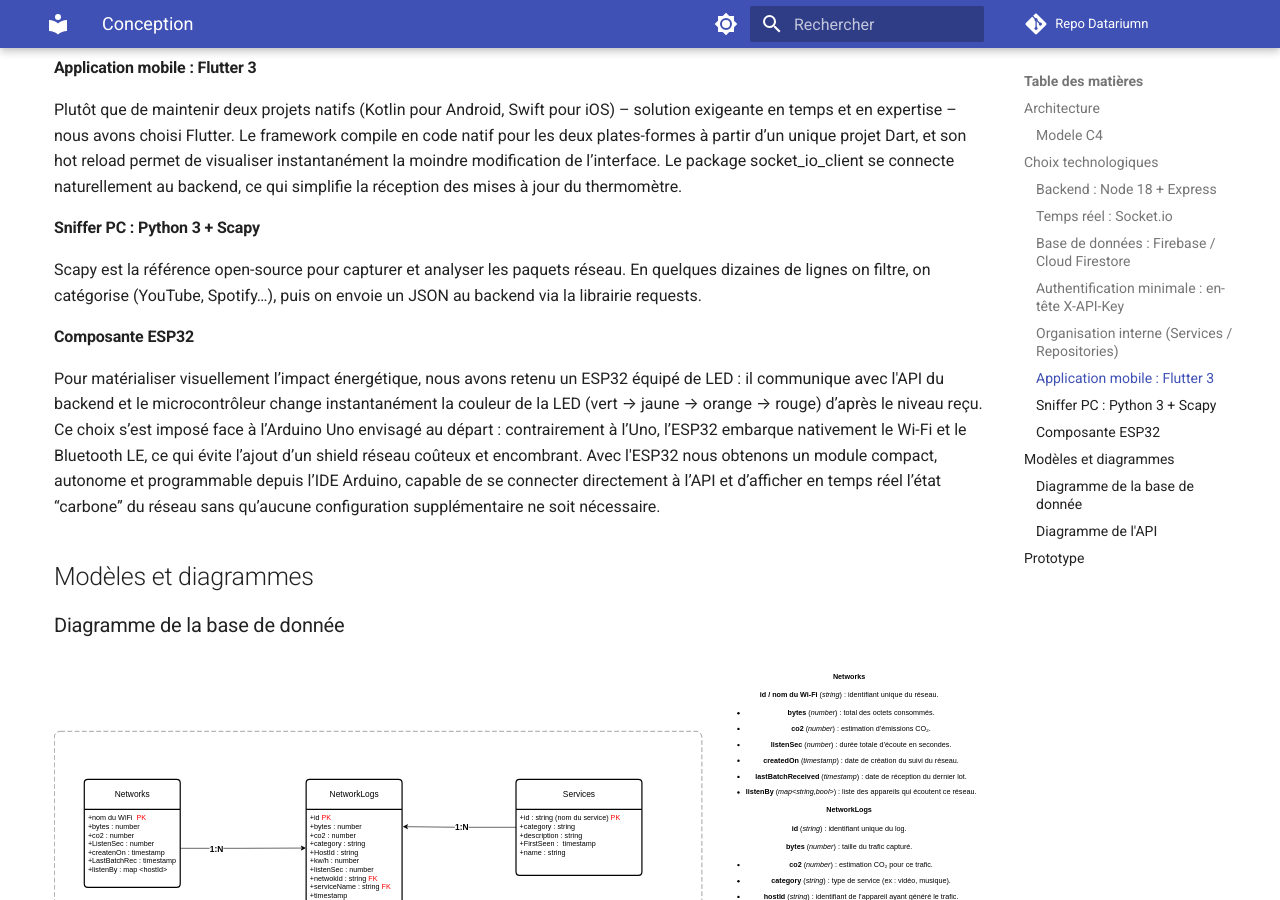
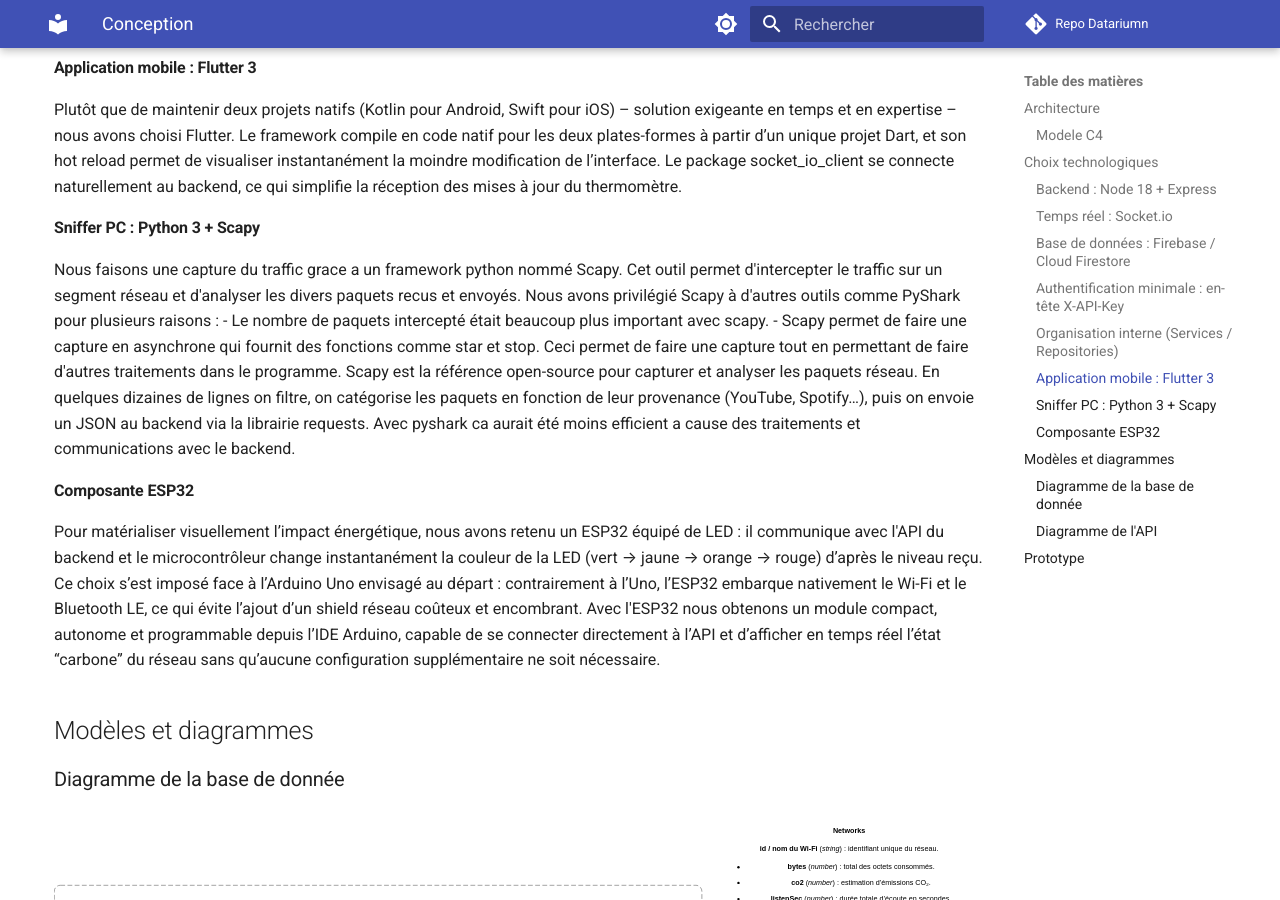
Before and after one commit to protolabo/datarium, an MkDocs documentation site: the page built from docs/conception.md, in a window 1280 px wide and 900 px high, scrolled down 2610 px. Built offline with MkDocs 1.6.1 and Material for MkDocs 9.7.7, drawn with Linux system fonts in a browser that asks for light colours; comment, search, counter and statistics services are not loaded.

Commit message:
detail sur le sniffer (conception)

```diff
--- a/docs/conception.md
+++ b/docs/conception.md
@@ -63,8 +63,12 @@
 Plutôt que de maintenir deux projets natifs (Kotlin pour Android, Swift pour iOS) – solution exigeante en temps et en expertise – nous avons choisi Flutter. Le framework compile en code natif pour les deux plates-formes à partir d’un unique projet Dart, et son hot reload permet de visualiser instantanément la moindre modification de l’interface. Le package socket_io_client se connecte naturellement au backend, ce qui simplifie la réception des mises à jour du thermomètre.
 
 #### Sniffer PC : Python 3 + Scapy
+Nous faisons une capture du traffic grace a un framework python nommé Scapy. Cet outil permet d'intercepter le traffic sur un segment réseau et d'analyser les divers paquets recus et envoyés. Nous avons privilégié Scapy à d'autres outils comme PyShark pour plusieurs raisons :
+- Le nombre de paquets intercepté était beaucoup plus important avec scapy.
+- Scapy permet de faire une capture en asynchrone qui fournit des fonctions comme star et stop. Ceci permet de faire une capture tout en permettant de faire d'autres traitements dans le programme.
 Scapy est la référence open-source pour capturer et analyser les paquets réseau.
-En quelques dizaines de lignes on filtre, on catégorise (YouTube, Spotify…), puis on envoie un JSON au backend via la librairie requests.
+En quelques dizaines de lignes on filtre, on catégorise les paquets en fonction de leur provenance (YouTube, Spotify…), puis on envoie un JSON au backend via la librairie requests.
+Avec pyshark ca aurait été moins efficient a cause des traitements et communications avec le backend.
 
 #### Composante ESP32
 Pour matérialiser visuellement l’impact énergétique, nous avons retenu un ESP32 équipé de LED : il communique avec l'API du backend et le microcontrôleur change instantanément la couleur de la LED (vert → jaune → orange → rouge) d’après le niveau reçu. Ce choix s’est imposé face à l’Arduino Uno envisagé au départ : contrairement à l’Uno, l’ESP32 embarque nativement le Wi-Fi et le Bluetooth LE, ce qui évite l’ajout d’un shield réseau coûteux et encombrant. Avec l'ESP32 nous obtenons un module compact, autonome et programmable depuis l’IDE Arduino, capable de se connecter directement à l’API et d’afficher en temps réel l’état “carbone” du réseau sans qu’aucune configuration supplémentaire ne soit nécessaire.
```
